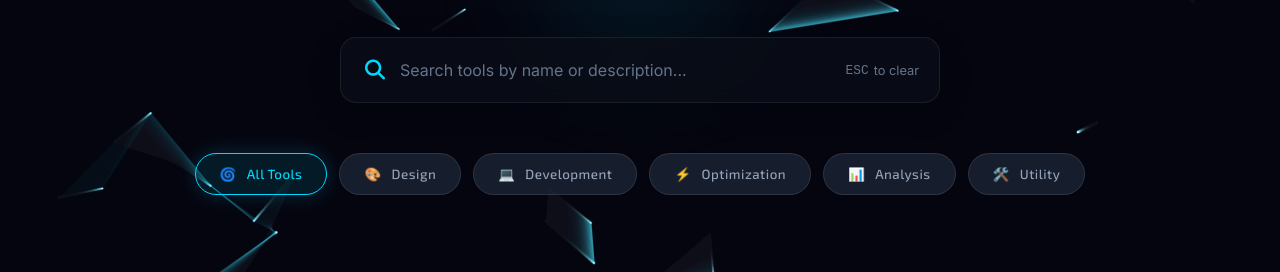
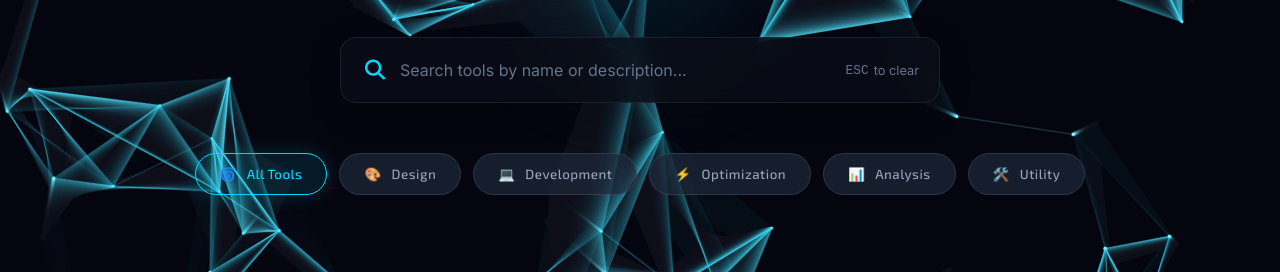
Before and after one commit to zhjpwlj/tools, a plain HTML site: page index.html in a window 1280 px wide. Shown: the part 359-631 px from the top of the page. Drawn offline with Linux system fonts and the light colour scheme; animation ran at ten frames a second.

Commit message:
Enhance particle system configuration for visibility

```diff
--- a/index.html
+++ b/index.html
@@ -1084,16 +1084,16 @@
 
         // Particle system configuration - ENHANCED FOR VISIBLE CONNECTIONS
         const PARTICLE_CONFIG = {
-            count: 40, // Increased for more connections
-            speed: 2, // Faster movement
-            connectionDistance: 80, // Increased connection range
+            count: 80, // Increased for more connections
+            speed: 2.5, // Faster movement
+            connectionDistance: 150, // Increased connection range
             lineWidth: 1.5, // Much thicker lines
             lineOpacity: 0.7, // Much more opaque
             lineGlow: false, // Add glow effect
-            particleSize: 1.5, // Slightly larger particles
-            particleGlow: 0.4, // Brighter particles
-            newLineFadeIn: 0.1, // Speed for new lines to fade in
-            linePulseSpeed: 0.1 // Slower pulsing for stability
+            particleSize: 2, // Slightly larger particles
+            particleGlow: 0.6, // Brighter particles
+            newLineFadeIn: 0.05, // Speed for new lines to fade in
+            linePulseSpeed: 0.02 // Slower pulsing for stability
         };
 
         // Initialize the application
```
